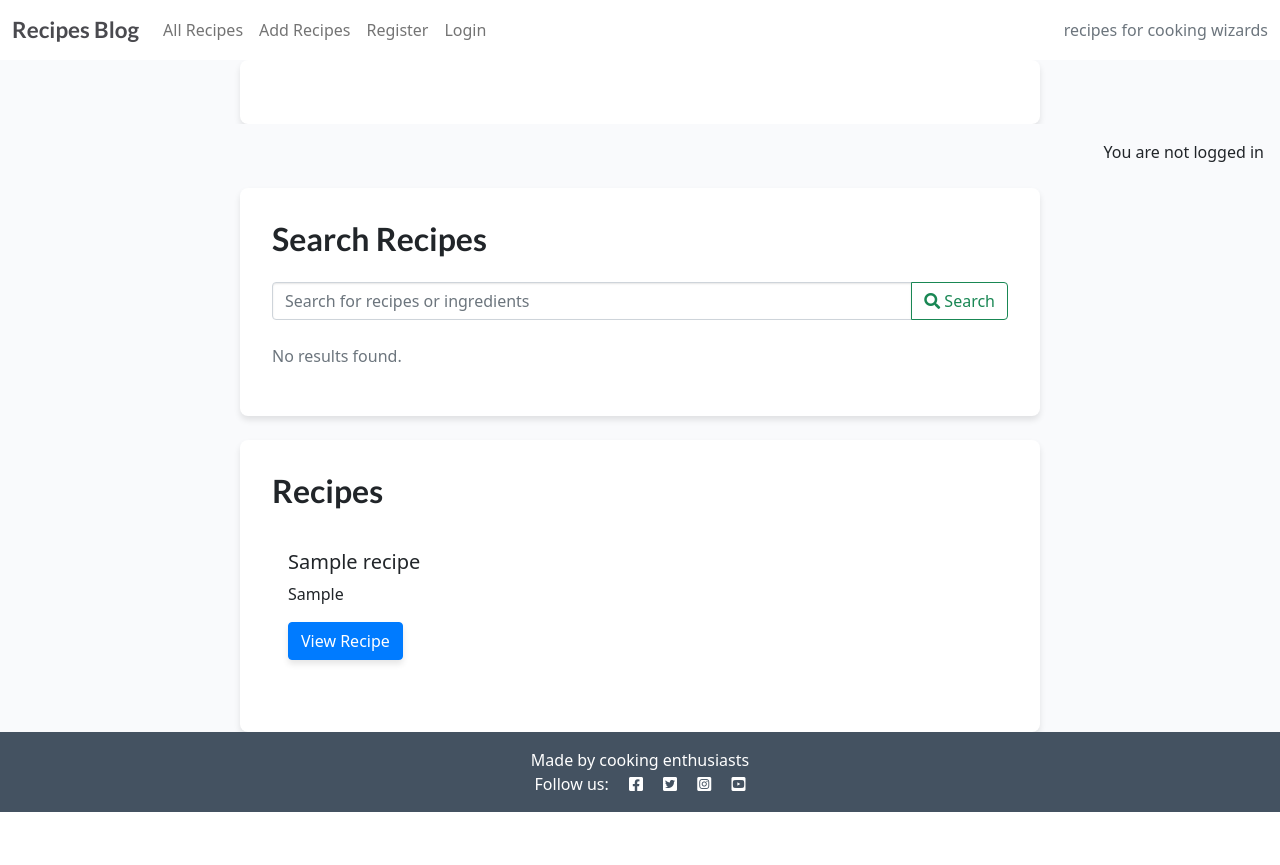
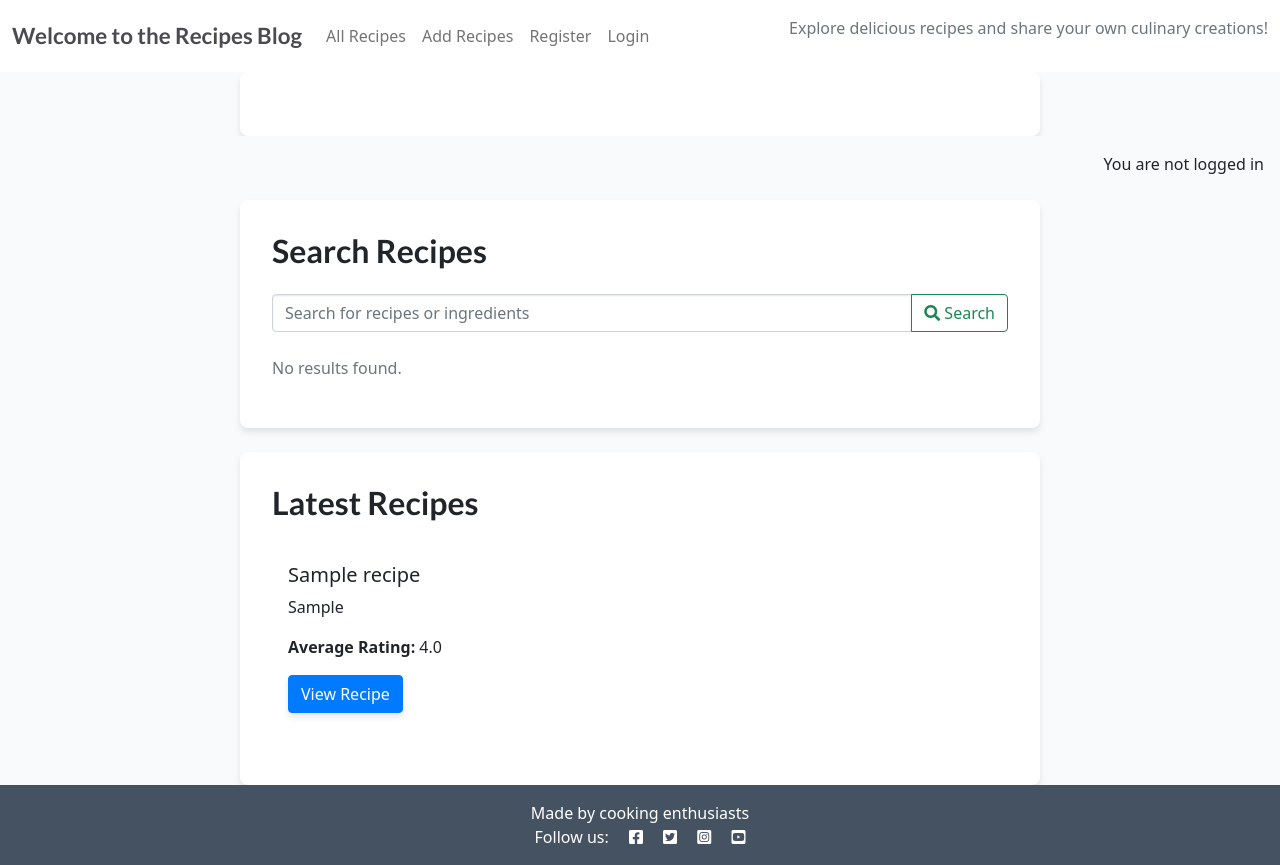
Before and after one commit to kristine-kiki/Django_recipes_blog, a Django app: page / in a window 1280 px wide. Before the commit the page ends 812 px from the top, so only its background shows below. Run offline with Django 4.2, Linux system fonts and the light colour scheme; tables that the repository leaves empty hold one stand-in row (values such as "Sample post"); some libraries are stand-ins or nearby versions.

Commit message:
updating and cleaning

```diff
--- a/recipes/forms.py
+++ b/recipes/forms.py
@@ -1,6 +1,7 @@
 from django import forms
 from .models import Recipe
 from .models import Rating
+from .models import Comment
 
 class RecipeForm(forms.ModelForm):
     class Meta:
@@ -14,3 +15,8 @@ class RatingForm(forms.ModelForm):
         widgets = {
             'rating': forms.RadioSelect(choices=[(i, i) for i in range(1, 6)])
         }
+
+class CommentForm(forms.ModelForm):
+    class Meta:
+        model = Comment
+        fields = ['text']
--- /dev/null
+++ b/recipes/templates/home.html
@@ -0,0 +1,84 @@
+{% extends "base.html" %}
+{% load static %}
+{% load crispy_forms_tags %}
+
+{% block content %}
+<div class="container mt-4">
+    <h2>Search Recipes</h2>
+    <form method="GET" action="{% url 'search' %}" class="d-flex search-form">
+        <div class="input-group">
+            <input class="form-control" type="search" placeholder="Search for recipes or ingredients" aria-label="search" name="query" value="{{ query }}">
+            <button class="btn btn-outline-success" type="submit">
+                <i class="fas fa-search"></i> Search
+            </button>
+        </div>
+    </form>
+
+    {% if results %}
+    <div class="mt-4">
+        <h3>Search Results</h3>
+        <ul class="list-group">
+            {% for recipe in results %}
+            <li class="list-group-item">
+                <a href="{% url 'recipe_detail' recipe.id %}" onclick="return openRecipeInPopup('{% url 'recipe_detail' recipe.id %}')">{{ recipe.title }}</a>
+            </li>
+            {% endfor %}
+        </ul>
+    </div>
+    {% else %}
+    <div class="mt-4">
+        <p class="text-muted">No results found.</p>
+    </div>
+    {% endif %}
+</div>
+
+<div class="container mt-4">
+    <h2 class="mb-4">Latest Recipes</h2>
+    <div class="row">
+        {% for recipe in recipes %}
+        <div class="col-md-4 mb-4">
+            <div class="card">
+                <div class="card-body">
+                    <h5 class="card-title">{{ recipe.title }}</h5>
+                    <p class="card-text">{{ recipe.ingredients|truncatechars:100 }}</p>
+                    <p class="card-text"><strong>Average Rating:</strong> {{ recipe.average_rating|floatformat:1|default:"No ratings yet" }}</p>
+                    <a href="{% url 'recipe_detail' recipe.id %}" class="btn btn-primary">View Recipe</a>
+                </div>
+            </div>
+        </div>
+        {% endfor %}
+    </div>
+</div>
+{% endblock %}
+
+<!-- Modal -->
+<div class="modal fade" id="recipeModal" tabindex="-1" aria-labelledby="recipeModalLabel" aria-hidden="true">
+    <div class="modal-dialog modal-lg">
+        <div class="modal-content">
+            <div class="modal-header">
+                <h5 class="modal-title" id="recipeModalLabel">Recipe Details</h5>
+                <button type="button" class="btn-close" data-bs-dismiss="modal" aria-label="Close"></button>
+            </div>
+            <div class="modal-body" id="recipeModalContent">
+                <!-- Recipe details will be loaded here -->
+            </div>
+        </div>
+    </div>
+</div>
+
+<script src="https://cdn.jsdelivr.net/npm/bootstrap@5.0.1/dist/js/bootstrap.bundle.min.js"
+    integrity="sha384-gtEjrD/SeCtmISkJkNUaaKMoLD0//ElJ19smozuHV6z3Iehds+3Ulb9Bn9Plx0x4" crossorigin="anonymous">
+</script>
+<script>
+    function openRecipeInPopup(url) {
+        const modal = new bootstrap.Modal(document.getElementById('recipeModal'));
+        fetch(url)
+            .then(response => response.text())
+            .then(html => {
+                document.getElementById('recipeModalContent').innerHTML = html;
+                modal.show();
+            })
+            .catch(error => console.error('Error loading recipe:', error));
+        return false;
+    }
+</script>
--- a/recipes/templates/recipes/recipe_list.html
+++ b/recipes/templates/recipes/recipe_list.html
@@ -18,19 +18,6 @@
             </div>
         </div>
         {% endfor %}
-    </div>
-
-    <div class="container mt-4">
-        <h2 class="mb-4">Add Recipe</h2>
-        {% if user.is_authenticated %}
-        <form method="POST" class="needs-validation" novalidate>
-            {% csrf_token %}
-            {{ form|crispy }}
-            <button type="submit" class="btn btn-primary">Add Recipe</button>
-        </form>
-        {% else %}
-        <p>Log in to add a recipe</p>
-        {% endif %}
     </div>
 
     {% if is_paginated %}
@@ -58,9 +45,22 @@
         </ul>
     </nav>
     {% endif %}
-{% else %}
+    {% else %}
     <p>No recipes found.</p>
-{% endif %}
+    {% endif %}
+</div>
+
+<div class="container mt-4">
+    <h2 class="mb-4">Add Recipe</h2>
+    {% if user.is_authenticated %}
+    <form method="POST" class="needs-validation" novalidate>
+        {% csrf_token %}
+        {{ form|crispy }}
+        <button type="submit" class="btn btn-primary">Add Recipe</button>
+    </form>
+    {% else %}
+    <p>Log in to add a recipe</p>
+    {% endif %}
 </div>
 {% endblock %}
 
--- a/recipes/urls.py
+++ b/recipes/urls.py
@@ -2,9 +2,10 @@ from . import views
 from django.urls import path
 
 urlpatterns = [
+    path('', views.home, name='home'),
     path('', views.RecipeList.as_view(), name='home'),
+    path('', views.RecipeList.as_view(), name='recipe_list'),
     path('add/', views.add_recipe, name='add_recipe'),
-    path('recipes/', views.RecipeList.as_view(), name='recipe_list'),
     path('recipe/<int:recipe_id>/', views.recipe_detail, name='recipe_detail'),
     path('search/', views.search, name='search'),
 
--- a/recipes/views.py
+++ b/recipes/views.py
@@ -1,13 +1,27 @@
+from django.core.paginator import Paginator
 from django.shortcuts import render, get_object_or_404, redirect
 from django.db.models import Avg
 from django.views.generic import ListView, DetailView
 from .models import Category, Recipe, Rating
 from .forms import RecipeForm
 from .forms import RatingForm
+from .forms import CommentForm
 import math
 
 
 # Create your views here.
+
+def home(request):
+    recipes = Recipe.objects.all().order_by('-created_on')[:6]
+    for recipe in recipes:
+        recipe.average_rating = recipe.ratings.aggregate(Avg('rating'))['rating__avg']
+    return render(
+        request, 'home.html',
+        {
+            'recipes': recipes
+        }
+    )
+
 class RecipeList(ListView):
     model = Recipe
     template_name = "recipes/recipe_list.html"
@@ -20,12 +34,15 @@ class RecipeList(ListView):
 
 def recipe_list(request):
     recipes = Recipe.objects.all()
+    paginator = Paginator(recipe_list,10)
+    page_number = request.GET.get('page')
+    page_obj = paginator.get_page(page_number)
 
     return render(
         request,
         "recipes/recipe_list.html",
         {
-            "recipes":recipes
+            "page_obj": page_obj
         }
     )
 def add_recipe(request):
@@ -67,19 +84,29 @@ def search(request):
 def recipe_detail(request, recipe_id):
     recipe = get_object_or_404(Recipe, id=recipe_id)
     form = RatingForm()
-    rating_range = range(1, 6)  # Define the range here
+    comment_form = CommentForm()
+    rating_range = range(1, 6)  # Define the range
     average_rating = recipe.ratings.aggregate(Avg('rating'))['rating__avg']  # Calculate the average rating
     if average_rating is not None:
         average_rating = round(average_rating, 1)
 
     if request.method == 'POST':
-        form = RatingForm(request.POST)
-        if form.is_valid():
-            rating = form.save(commit=False)
-            rating.recipe = recipe
-            rating.user = request.user
-            rating.save()
-            return redirect('recipe_detail', recipe_id=recipe.id)
+        if 'rating' in request.POST:
+            form = RatingForm(request.POST)
+            if form.is_valid():
+                rating = form.save(commit=False)
+                rating.recipe = recipe
+                rating.user = request.user
+                rating.save()
+                return redirect('recipe_detail', recipe_id=recipe.id)
+        elif 'comment' in request.POST:
+            comment_form = CommentForm(request.POST)
+            if comment_form.is_valid():
+                comment = comment_form.save(commit=False)
+                comment.recipe = recipe
+                comment.user = request.user
+                comment.save()
+                return redirect('recipe_detail', recipe_id=recipe.id)
 
     return render(
         request,
@@ -87,6 +114,7 @@ def recipe_detail(request, recipe_id):
         {
         'recipe': recipe,
         'form': form,
+        'comment_form': comment_form,
         'rating_range': rating_range,
         'average_rating': average_rating
     })
--- a/templates/base.html
+++ b/templates/base.html
@@ -35,7 +35,7 @@
     <!-- Navigation -->
     <nav class="navbar navbar-expand-lg navbar-light bg-white">
         <div class="container-fluid">
-            <a class="navbar-brand" href="{% url 'home' %}"><span class="brand">Recipes Blog</span></a>
+            <a class="navbar-brand" href="{% url 'home' %}"><span class="brand">Welcome to the Recipes Blog</span></a>
             <button class="navbar-toggler" type="button" data-bs-toggle="collapse" data-bs-target="#navbarText"
                 aria-controls="navbarText" aria-expanded="false" aria-label="Toggle navigation">
                 <span class="navbar-toggler-icon"></span>
@@ -68,7 +68,7 @@
                     {% endif %}
                 </ul>
                 <span class="navbar-text text-muted">
-                    recipes for cooking wizards
+                    <p>Explore delicious recipes and share your own culinary creations!</p>
                 </span>
             </div>
         </div>
@@ -95,52 +95,10 @@
         <p class="text-end m-3">You are not logged in</p>
         {% endif %}
 
-        <div class="container mt-4">
-            <h2>Search Recipes</h2>
-            <form method="GET" action="{% url 'search' %}" class="d-flex search-form">
-                <div class="input-group">
-                    <input class="form-control" type="search" placeholder="Search for recipes or ingredients" aria-label="search" name="query" value="{{ query }}">
-                    <button class="btn btn-outline-success" type="submit">
-                        <i class="fas fa-search"></i> Search
-                    </button>
-                </div>
-            </form>
+        {% block content %}
+        <!-- Content Goes here -->
+        {% endblock content %}
 
-            {% if results %}
-            <div class="mt-4">
-                <h3>Search Results</h3>
-                <ul class="list-group">
-                    {% for recipe in results %}
-                    <li class="list-group-item">
-                        <a href="{% url 'recipe_detail' recipe.id %}" onclick="return openRecipeInPopup('{% url 'recipe_detail' recipe.id %}')">{{ recipe.title }}</a>
-                    </li>
-                    {% endfor %}
-                </ul>
-            </div>
-            {% else %}
-            <div class="mt-4">
-                <p class="text-muted">No results found.</p>
-            </div>
-            {% endif %}
-        </div>
-
-        <div class="container mt-4">
-            <h2 class="mb-4">Recipes</h2>
-            <div class="row">
-                {% for recipe in recipes %}
-                <div class="col-md-4 mb-4">
-                    <div class="card">
-                        <div class="card-body">
-                            <h5 class="card-title">{{ recipe.title }}</h5>
-                            <p class="card-text">{{ recipe.ingredients|truncatechars:100 }}</p>
-                            <a href="{% url 'recipe_detail' recipe.id %}" class="btn btn-primary"
-                                onclick="openRecipeInPopup('{% url 'recipe_detail' recipe.id %}')">View Recipe</a>
-                        </div>
-                    </div>
-                </div>
-                {% endfor %}
-            </div>
-        </div>
     </main>
 
     <!-- Footer -->
@@ -155,37 +113,10 @@
         </p>
     </footer>
 
-    <!-- Modal -->
-    <div class="modal fade" id="recipeModal" tabindex="-1" aria-labelledby="recipeModalLabel" aria-hidden="true">
-        <div class="modal-dialog modal-lg">
-            <div class="modal-content">
-                <div class="modal-header">
-                    <h5 class="modal-title" id="recipeModalLabel">Recipe Details</h5>
-                    <button type="button" class="btn-close" data-bs-dismiss="modal" aria-label="Close"></button>
-                </div>
-                <div class="modal-body" id="recipeModalContent">
-                    <!-- Recipe details will be loaded here -->
-                </div>
-            </div>
-        </div>
-    </div>
+    {% block extras %}
+        <!-- Content Goes here -->
+    {% endblock %}
 
-    <script src="https://cdn.jsdelivr.net/npm/bootstrap@5.0.1/dist/js/bootstrap.bundle.min.js"
-        integrity="sha384-gtEjrD/SeCtmISkJkNUaaKMoLD0//ElJ19smozuHV6z3Iehds+3Ulb9Bn9Plx0x4" crossorigin="anonymous">
-    </script>
-    <script>
-        function openRecipeInPopup(url) {
-            const modal = new bootstrap.Modal(document.getElementById('recipeModal'));
-            fetch(url)
-                .then(response => response.text())
-                .then(html => {
-                    document.getElementById('recipeModalContent').innerHTML = html;
-                    modal.show();
-                })
-                .catch(error => console.error('Error loading recipe:', error));
-            return false;
-        }
-    </script>
 </body>
 
 </html>
```
Also changed, not shown: recipes/models.py (+11 -4 lines), recipes/templates/recipes/recipe_detail.html (+18 -1 lines), recipes/migrations/0004_remove_recipe_rating_alter_rating_rating_comment.py (added).
